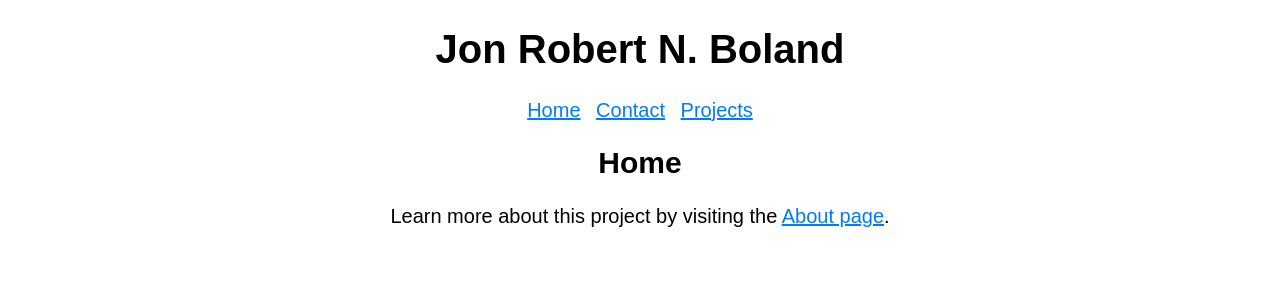
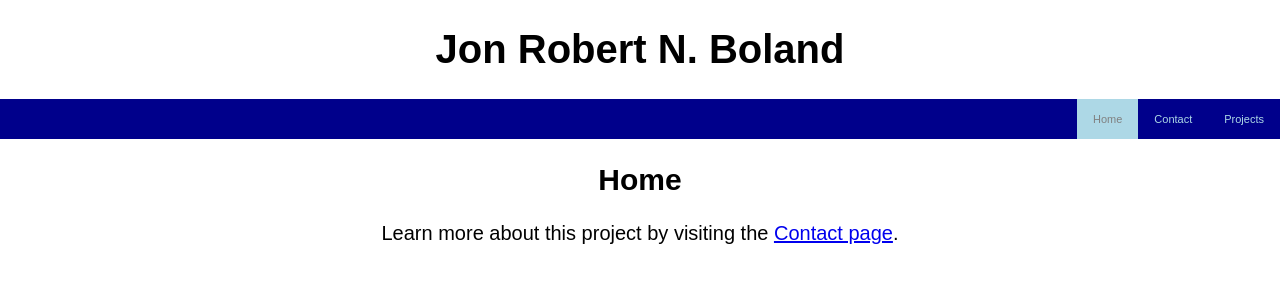
Before and after one commit to rob-boland/jhu_software_concepts, a Flask app: page / in a window 1280 px wide. Shown: the top 300 px of the page. Run offline with Flask 3, Linux system fonts and the light colour scheme.

Commit message:
Added active class if functionality

```diff
--- a/Module_1/static/styles.css
+++ b/Module_1/static/styles.css
@@ -7,28 +7,24 @@
     font-size: 20px;
     margin: 0 auto;
     text-align: center;
+    background-color: white;
   }
 
-  a,
-  a:visited {
-    color: #007bff;
+  .navigation {
+    overflow: hidden;
+    background-color: darkblue;
   }
 
-  a:hover {
-    color: #0056b3;
+  .navigation a {
+    float: right;
+    color: lightblue;
+    text-align: center;
+    padding: 14px 16px;
+    text-decoration: none;
+    font-size: 11px;
   }
 
-  nav ul {
-    list-style-type: none;
-    padding: 0;
+  .navigation a.active {
+    background-color: lightblue;
+    color:gray;
   }
-
-  nav ul li {
-    display: inline;
-    margin: 0 5px;
-  }
-
-  main {
-    width: 80%;
-    margin: 0 auto;
-  }
--- a/Module_1/templates/_navigation.html
+++ b/Module_1/templates/_navigation.html
@@ -1,7 +1,5 @@
-<nav>
-  <ul>
-    <li><a href="{{ url_for('pages.home') }}">Home</a></li>
-    <li><a href="{{ url_for('pages.contact') }}">Contact</a></li>
-    <li><a href="{{ url_for('pages.projects') }}">Projects</a></li>
-  </ul>
-</nav>
+<div class="navigation">
+  <a {% if request.path == "/projects" %}class="active"{% endif %} href="{{ url_for('pages.projects') }}">Projects</a>
+  <a {% if request.path == "/contact" %}class="active"{% endif %} href="{{ url_for('pages.contact') }}">Contact</a>
+  <a {% if request.path == "/" %}class="active"{% endif %} href="{{ url_for('pages.home') }}">Home</a>
+</div>
--- a/Module_1/templates/pages/home.html
+++ b/Module_1/templates/pages/home.html
@@ -6,6 +6,6 @@
 
 {% block content %}
   <p>
-    Learn more about this project by visiting the <a href="{{ url_for('pages.contact') }}">About page</a>.
+    Learn more about this project by visiting the <a href="{{ url_for('pages.contact') }}">Contact page</a>.
   </p>
 {% endblock content %}
```
